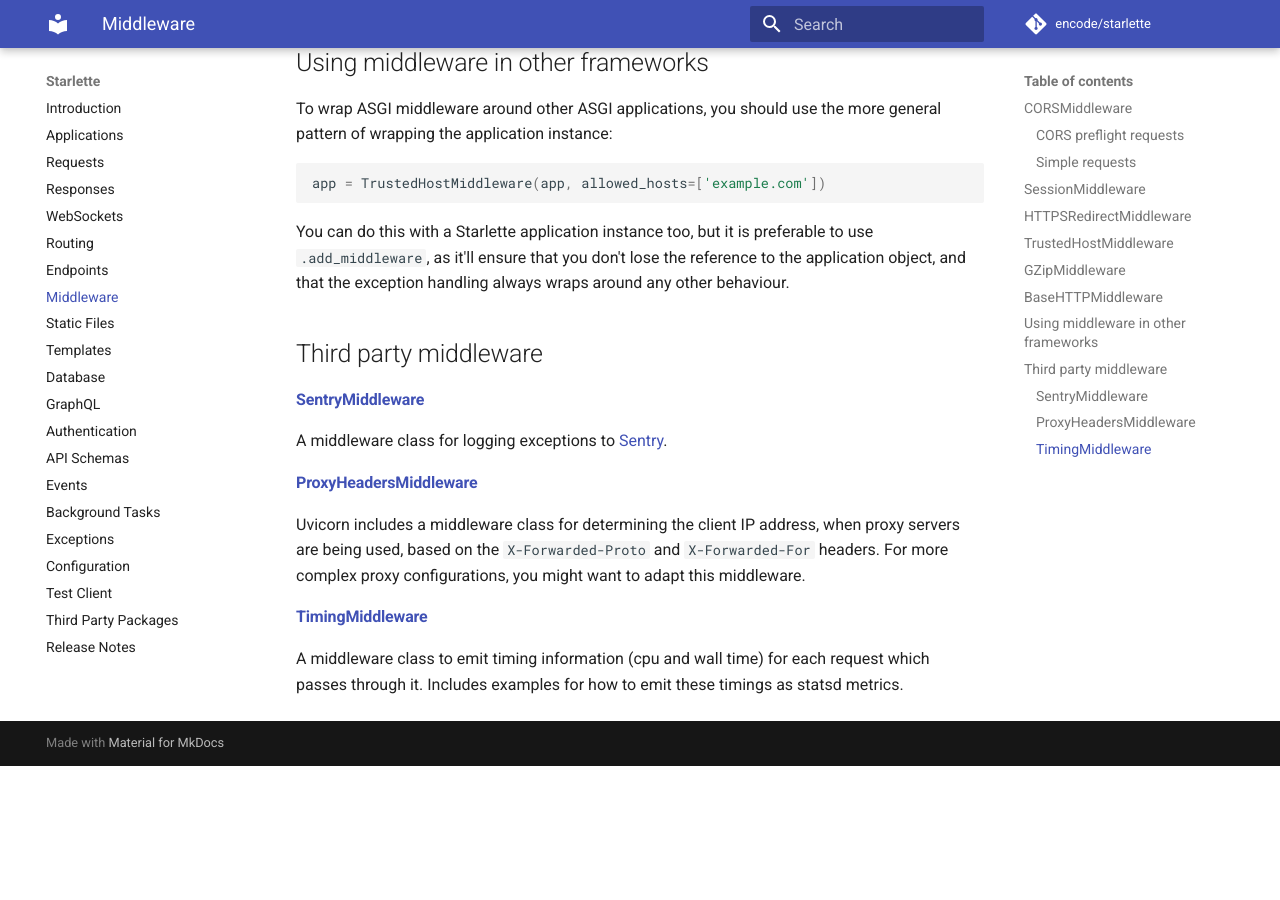
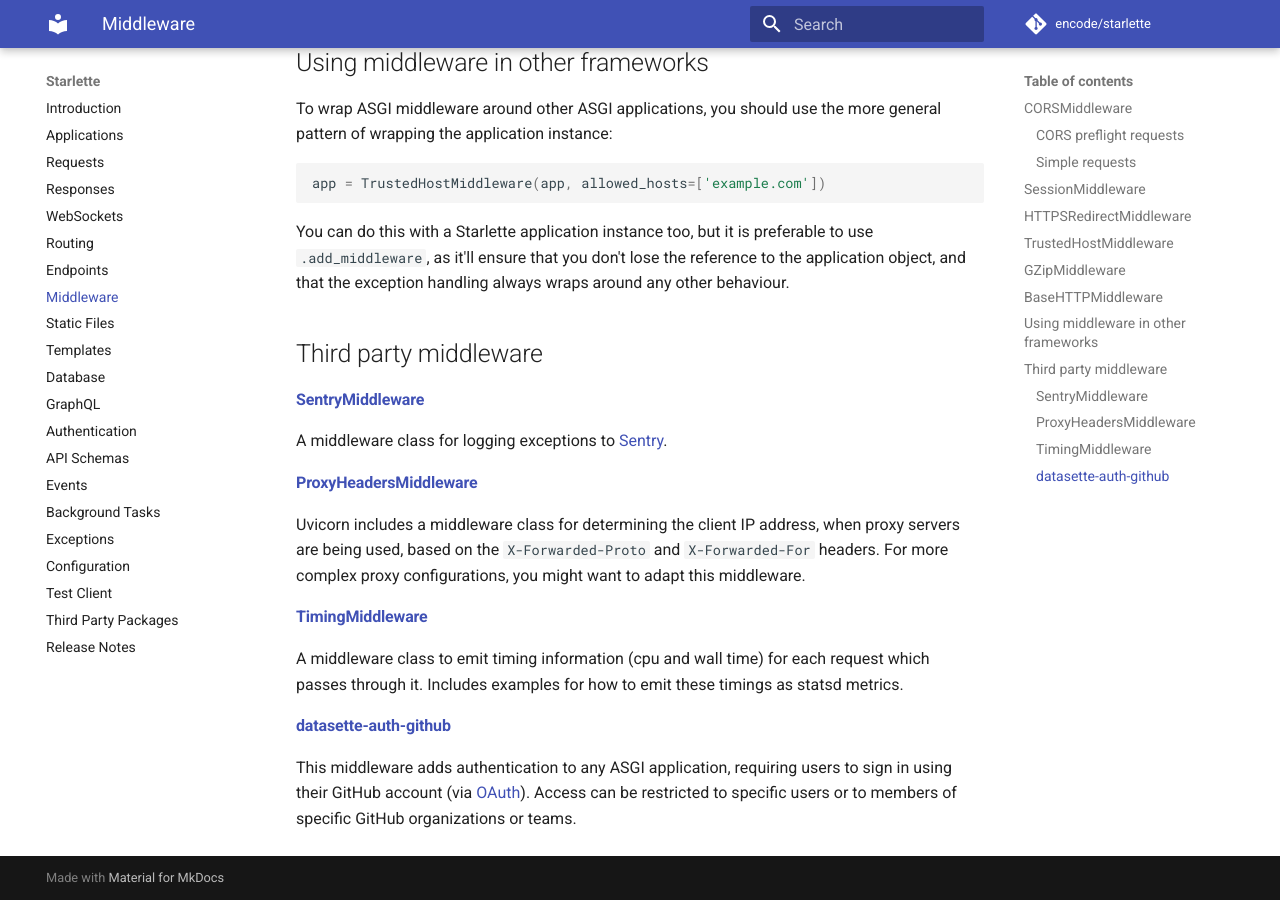
Before and after one commit to hidraco/starlette, an MkDocs documentation site: the page built from docs/middleware.md, in a window 1280 px wide and 900 px high, scrolled down 4529 px. Built offline with MkDocs 1.6.1 and Material for MkDocs 9.7.7, drawn with Linux system fonts in a browser that asks for light colours; comment, search, counter and statistics services are not loaded; before the commit the page ends 5295 px from its top, so only the background shows below that.

Commit message:
Added datasette-auth-github to third party middleware

```diff
--- a/docs/middleware.md
+++ b/docs/middleware.md
@@ -216,3 +216,10 @@ when proxy servers are being used, based on the `X-Forwarded-Proto` and `X-Forwa
 
 A middleware class to emit timing information (cpu and wall time) for each request which
 passes through it.  Includes examples for how to emit these timings as statsd metrics.
+
+
+#### [datasette-auth-github](https://github.com/simonw/datasette-auth-github)
+
+This middleware adds authentication to any ASGI application, requiring users to sign in
+using their GitHub account (via [OAuth](https://developer.github.com/apps/building-oauth-apps/authorizing-oauth-apps/)).
+Access can be restricted to specific users or to members of specific GitHub organizations or teams.
```
